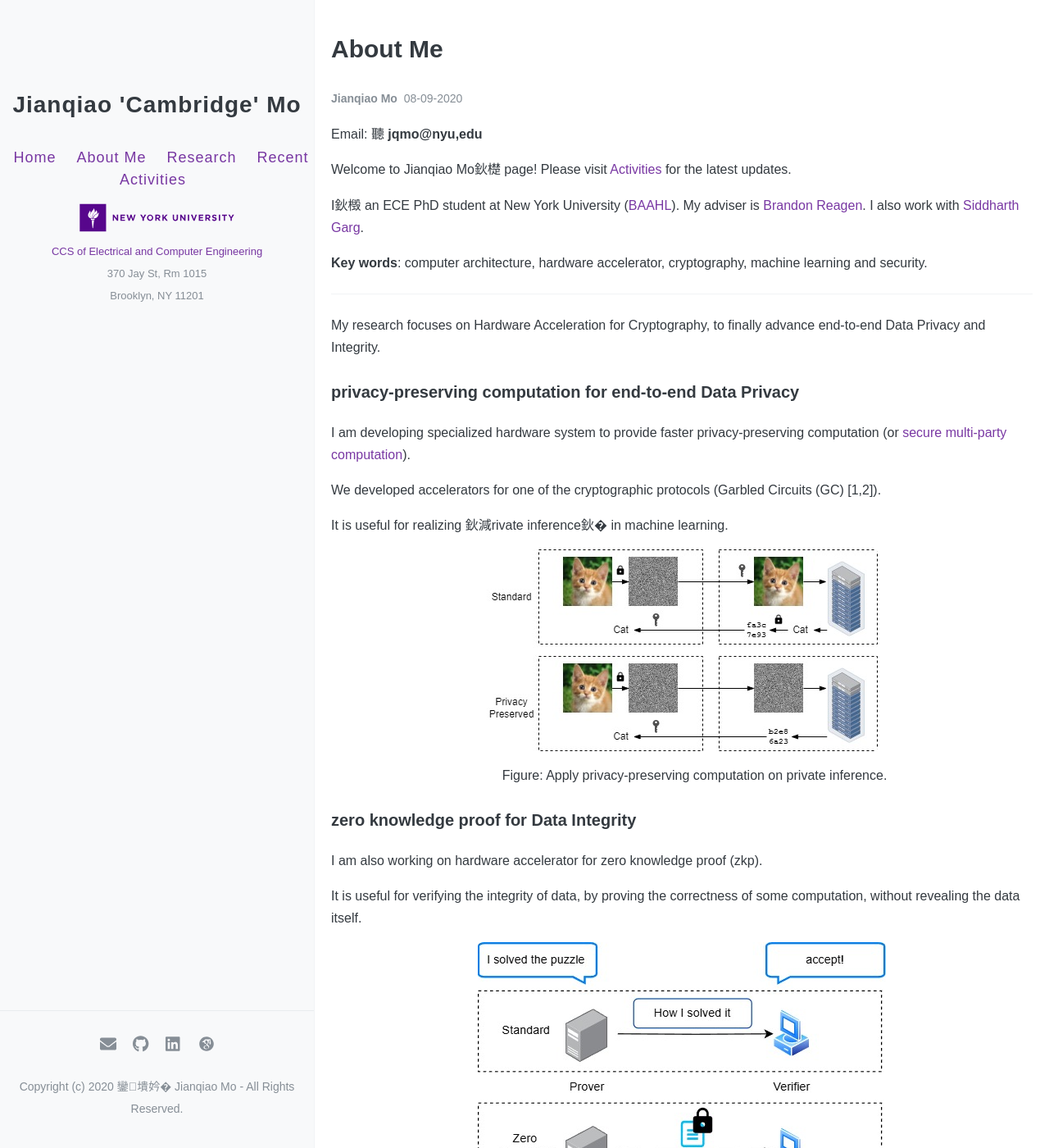
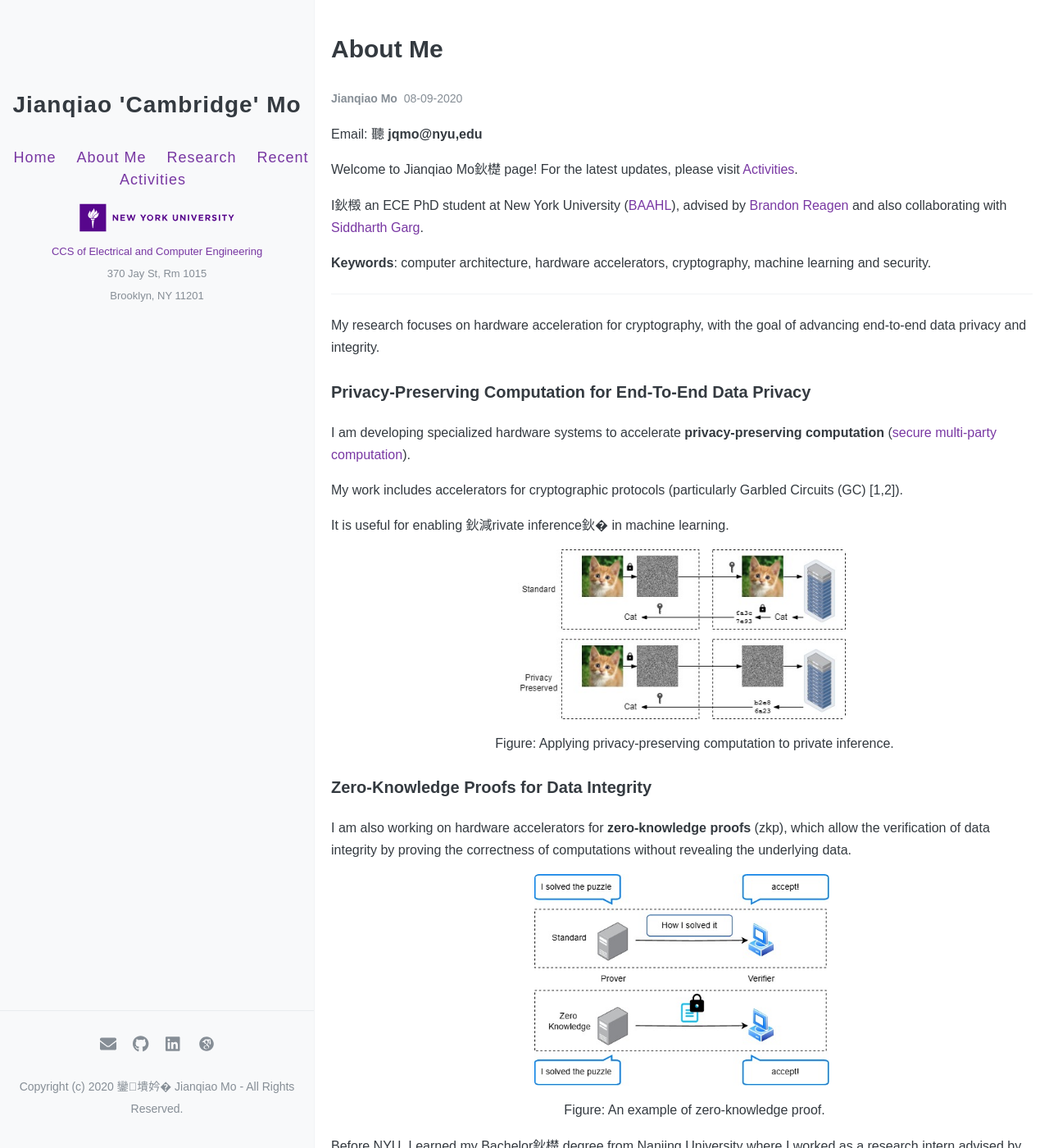
Before and after one commit to jianqiaomo/mywebpage, a Jekyll site: the page built from _posts/2020-08-09-about.md, in a window 1280 px wide and 1400 px high. Shown: the whole window at 82% size. Built offline with Jekyll 4.4.1, drawn with Linux system fonts in a browser that asks for light colours; comment, search, counter and statistics services are not loaded; some of the changed text lies outside the part shown.

Commit message:
polish aboutme

```diff
--- a/_posts/2020-08-09-about.md
+++ b/_posts/2020-08-09-about.md
@@ -10,49 +10,49 @@ permalink: /aboutme/
 ---
 Email: &nbsp; **jqmo@nyu,edu**
 
-Welcome to Jianqiao Mo's page! Please visit [Activities](https://jqmo.top/activities/) for the latest updates.
+Welcome to Jianqiao Mo's page! For the latest updates, please visit [Activities](https://jqmo.top/activities/).
 
-I'm an ECE PhD student at New York University ([BAAHL](https://wp.nyu.edu/baahl/)).
-My adviser is [Brandon Reagen](https://engineering.nyu.edu/faculty/brandon-reagen).
-I also work with [Siddharth Garg](https://engineering.nyu.edu/faculty/siddharth-garg).
+I'm an ECE PhD student at New York University ([BAAHL](https://wp.nyu.edu/baahl/)),
+advised by [Brandon Reagen](https://engineering.nyu.edu/faculty/brandon-reagen)
+and also collaborating with [Siddharth Garg](https://engineering.nyu.edu/faculty/siddharth-garg).
 
-**Key words**: computer architecture, hardware accelerator, cryptography, machine learning and security.
+**Keywords**: computer architecture, hardware accelerators, cryptography, machine learning and security.
 
 ***
 
-My research focuses on Hardware Acceleration for Cryptography, to finally advance end-to-end Data Privacy and Integrity.
+My research focuses on hardware acceleration for cryptography,
+with the goal of advancing end-to-end data privacy and integrity.
 
-### privacy-preserving computation for end-to-end Data Privacy
+### Privacy-Preserving Computation for End-To-End Data Privacy
 
-I am developing specialized hardware system to provide faster privacy-preserving computation
-(or [secure multi-party computation](https://en.wikipedia.org/wiki/Secure_multi-party_computation)).
+I am developing specialized hardware systems to accelerate **privacy-preserving computation**
+([secure multi-party computation](https://en.wikipedia.org/wiki/Secure_multi-party_computation)).
 
-We developed accelerators for one of the cryptographic protocols (Garbled Circuits (GC) [1,2]).
+My work includes accelerators for cryptographic protocols (particularly Garbled Circuits (GC) [1,2]).
 
-It is useful for realizing "private inference" in machine learning.
+It is useful for enabling "private inference" in machine learning.
 
 <div align="center">
 <figure>
-  <img src="https://raw.githubusercontent.com/jianqiaomo/mywebpage/master/images/ComputingFrontiersPPC-system_backup.jpg" alt="PPC system"/>
-  <figcaption> &nbsp;&nbsp;&nbsp;&nbsp;&nbsp;&nbsp; Figure: Apply privacy-preserving computation on private inference. </figcaption>
+  <img src="https://raw.githubusercontent.com/jianqiaomo/mywebpage/master/images/ComputingFrontiersPPC-system_backup.jpg" alt="PPC system" width="400" />
+  <figcaption> &nbsp;&nbsp;&nbsp;&nbsp;&nbsp;&nbsp; Figure: Applying privacy-preserving computation to private inference. </figcaption>
 </figure>
 </div>
 
-### zero knowledge proof for Data Integrity
+### Zero-Knowledge Proofs for Data Integrity
 
-I am also working on hardware accelerator for zero knowledge proof (zkp).
-
-It is useful for verifying the integrity of data, by proving the correctness of some computation,
-without revealing the data itself.
+I am also working on hardware accelerators for **zero-knowledge proofs** (zkp), which allow the verification
+of data integrity by proving the correctness of computations without revealing the underlying data.
 
 <div align="center">
-  <img src="https://raw.githubusercontent.com/jianqiaomo/mywebpage/master/images/zkp_cartoon-system_backup.jpg" alt="ZKP system"/>
-  <figcaption> &nbsp;&nbsp;&nbsp;&nbsp;&nbsp;&nbsp; Figure: A case of zero knowledge proof. </figcaption>
+  <img src="https://raw.githubusercontent.com/jianqiaomo/mywebpage/master/images/zkp_cartoon-system_backup.jpg" alt="ZKP system" width="360" />
+  <figcaption> &nbsp;&nbsp;&nbsp;&nbsp;&nbsp;&nbsp; Figure: An example of zero-knowledge proof. </figcaption>
 </div>
 
-Before NYU, I got my bachelor's degree from Nanjing University where
+Before NYU, I earned my Bachelor's degree from Nanjing University where
 I worked as a research intern advised by Prof. [Zhongfeng Wang](https://scholar.google.com/citations?hl=en&user=faC-qekAAAAJ&view_op=list_works&sortby=pubdate).
-I was working on reducing cost of the deep neural networks by providing dynamic exit branches.
+My research there focused on reducing the computational cost of deep neural networks by
+optimizing dynamic exit branches.
 
 ***
 
```
Also changed, not shown: tags/index.html (+10 -10 lines).
